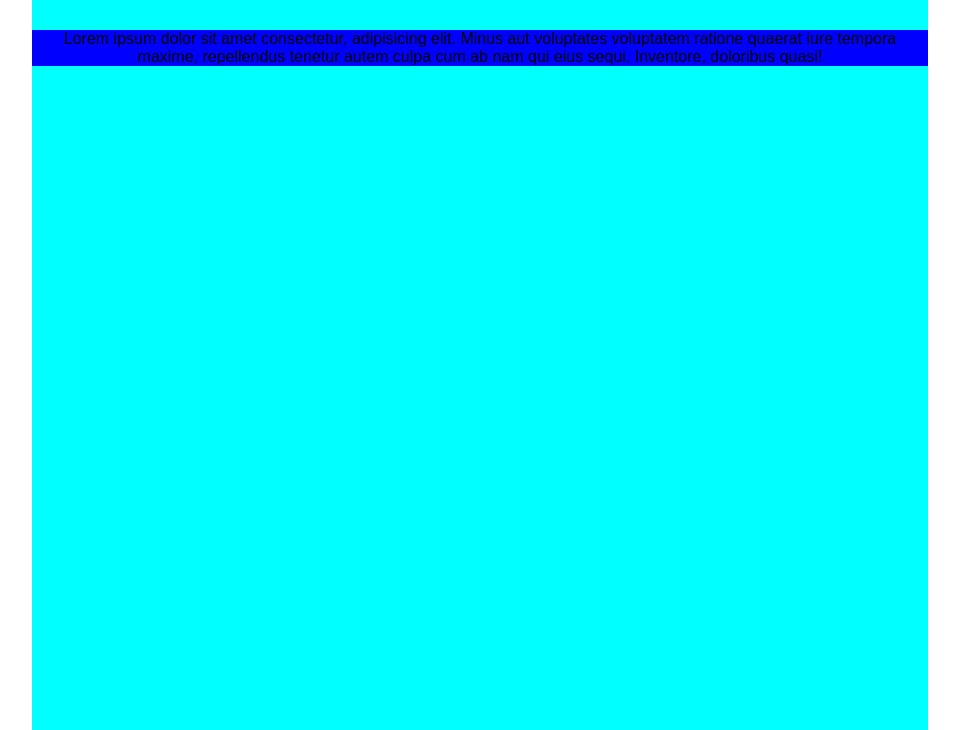
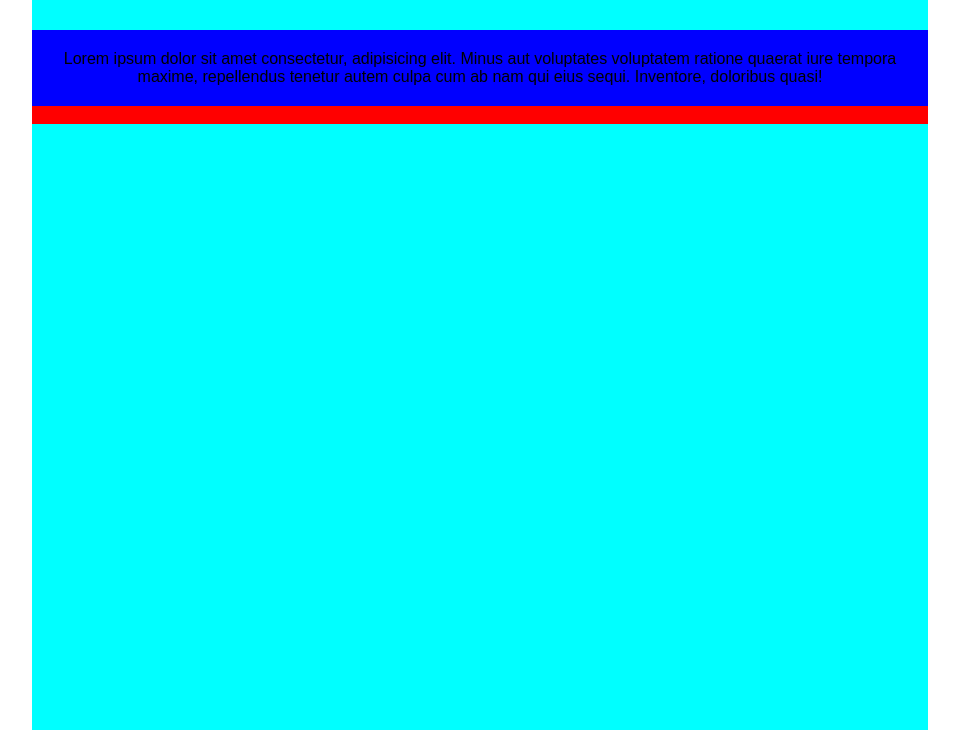
Before and after one commit to pierluigicarrieri/html-css-float-cards, a plain HTML site: page index.html in a window 1280 px wide. Shown: the part 70-800 px from the top of the page, without its empty margins (160-1119 px from the left). Drawn offline with Linux system fonts and the light colour scheme.

Commit message:
refined structure

```diff
--- a/index.html
+++ b/index.html
@@ -21,6 +21,22 @@
 
             <p>Lorem ipsum dolor sit amet consectetur, adipisicing elit. Minus aut voluptates voluptatem ratione quaerat iure tempora maxime, repellendus tenetur autem culpa cum ab nam qui eius sequi. Inventore, doloribus quasi!</p>
 
+            <div id="profiles_container">
+
+                <div class="info_container">
+
+                    <img class="profile_picture" src="" alt="">
+
+                    <span class="dev_name"></span>
+
+                    <span class="dev_spec"></span>
+
+                    <span class="dev_mail"></span>
+
+                </div>
+
+            </div>
+
         </main>
 
     </div>
--- a/style/style.css
+++ b/style/style.css
@@ -21,6 +21,15 @@ h1 {
 }
 
 #main_container p:first-of-type {
+    padding: 20px;
     text-align: center;
     background-color: blue;
 }
+
+#profiles_container {
+    background-color: blueviolet;
+}
+
+.info_container {
+    background-color: red;
+}
```
